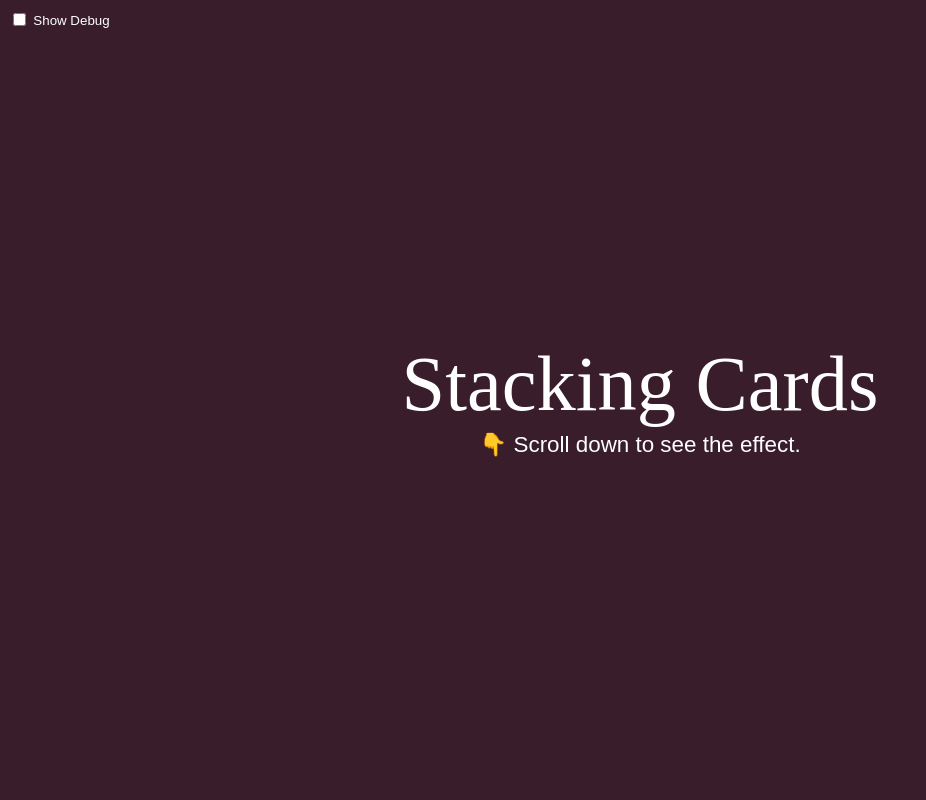
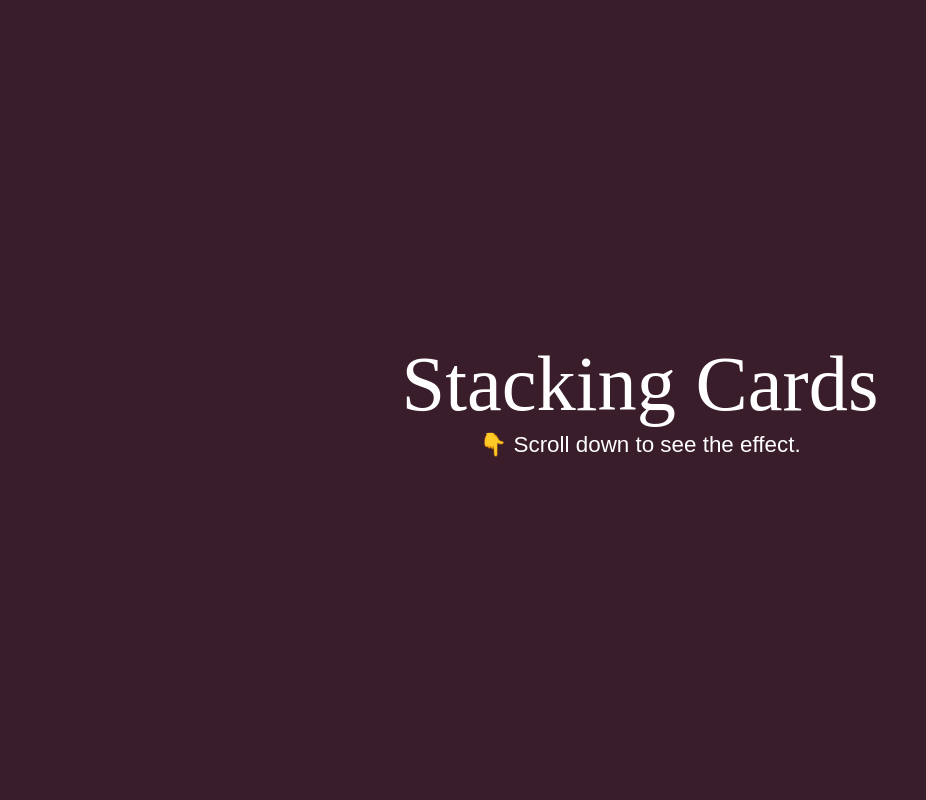
Before and after one commit to noedgecase/codepen-stacking-cards, a website: page index.html in a window 1280 px wide. Shown: the top 800 px of the page, without its empty margins (0-926 px from the left). Drawn offline with Linux system fonts and the light colour scheme.

Commit message:
input hidden

```diff
--- a/index.html
+++ b/index.html
@@ -8,7 +8,7 @@
     <link rel="stylesheet" href="style.css" />
   </head>
   <body>
-    <input type="checkbox" id="debug" />
+    <!-- <input type="checkbox" id="debug" /> -->
 
     <header>
       <div>
```
